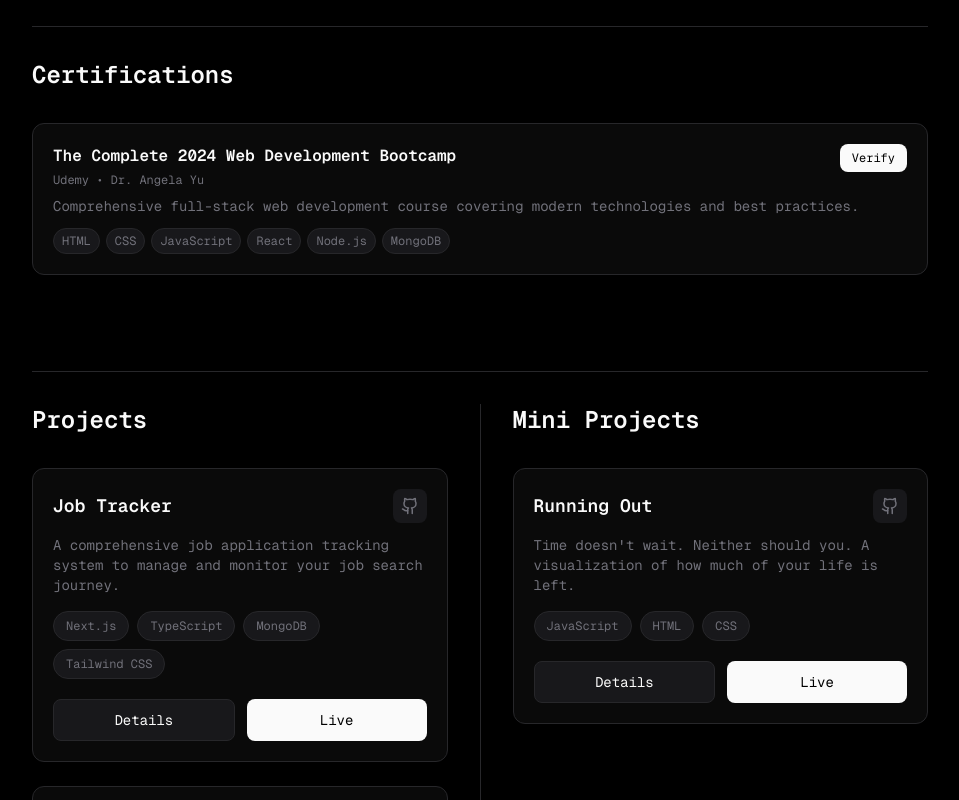
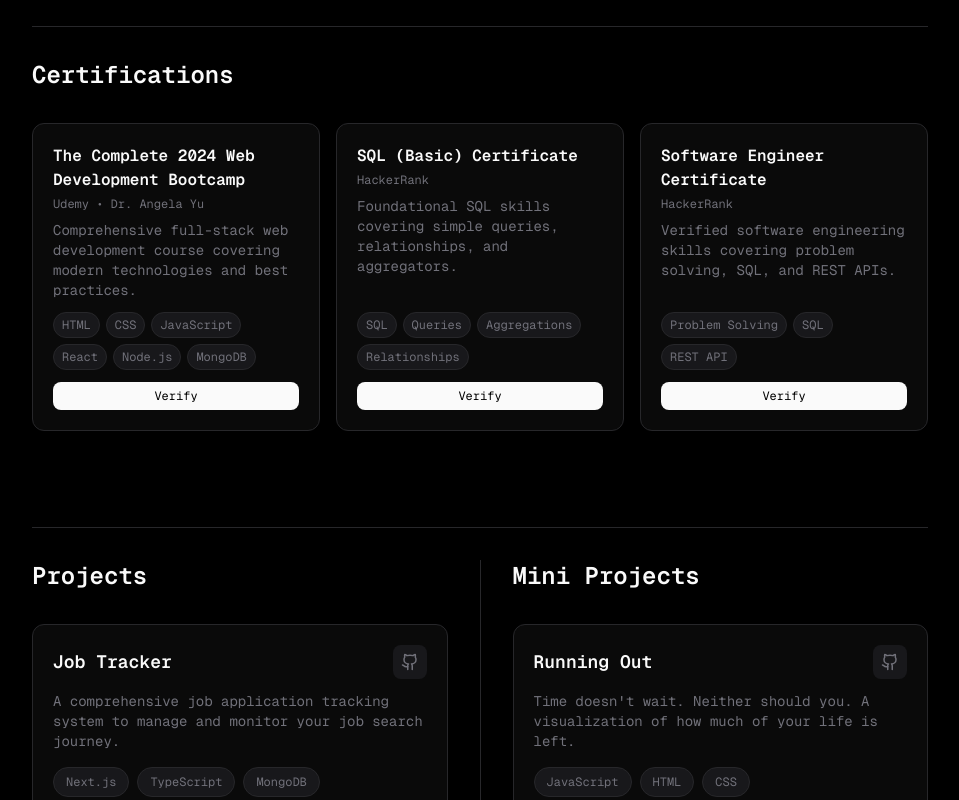
Before and after one commit to pavandeshpande12/My-portfolio, a Next.js app: page / in a window 1280 px wide. Shown: the part 940-1740 px from the top of the page, without its empty margins (160-1119 px from the left). Built offline with nearby package versions, Linux system fonts and the light colour scheme; no server answers.

Commit message:
Add HackerRank certifications and update layout to grid

```diff
--- a/src/components/Certifications.tsx
+++ b/src/components/Certifications.tsx
@@ -11,6 +11,20 @@ const certifications = [
     issuer: "Udemy • Dr. Angela Yu",
     skills: ["HTML", "CSS", "JavaScript", "React", "Node.js", "MongoDB"],
     link: "/certificates/web-development-bootcamp.pdf",
+  },
+  {
+    title: "SQL (Basic) Certificate",
+    description: "Foundational SQL skills covering simple queries, relationships, and aggregators.",
+    issuer: "HackerRank",
+    skills: ["SQL", "Queries", "Aggregations", "Relationships"],
+    link: "https://www.hackerrank.com/certificates/2b15268d516a",
+  },
+  {
+    title: "Software Engineer Certificate",
+    description: "Verified software engineering skills covering problem solving, SQL, and REST APIs.",
+    issuer: "HackerRank",
+    skills: ["Problem Solving", "SQL", "REST API"],
+    link: "https://www.hackerrank.com/certificates/acbd279862ac",
   },
 ];
 
@@ -34,39 +48,26 @@ export default function Certifications() {
             Certifications
           </h2>
 
-          <div className="space-y-3 sm:space-y-4">
+          <div className="grid grid-cols-1 sm:grid-cols-2 lg:grid-cols-3 gap-3 sm:gap-4">
             {certifications.map((cert) => (
               <div
                 key={cert.title}
-                className="group rounded-xl border border-border bg-card transition-all hover:border-muted-foreground/50 p-3 sm:p-4 md:p-5"
+                className="group flex flex-col rounded-xl border border-border bg-card transition-all hover:border-muted-foreground/50 p-3 sm:p-4 md:p-5"
               >
-                {/* Top Row: Title & Button */}
-                <div className="flex items-start justify-between gap-2 sm:gap-4 mb-2">
-                  <div>
-                    <h3 className="text-sm sm:text-base font-semibold text-foreground">
-                      {cert.title}
-                    </h3>
-                    <p className="text-muted-foreground text-xs mt-0.5 sm:mt-1">
-                      {cert.issuer}
-                    </p>
-                  </div>
-                  <a
-                    href={cert.link}
-                    target="_blank"
-                    rel="noopener noreferrer"
-                    className="shrink-0 text-xs px-2 sm:px-3 py-1 sm:py-1.5 bg-foreground text-background rounded-lg hover:opacity-90 transition-opacity"
-                  >
-                    Verify
-                  </a>
+                <div className="mb-2">
+                  <h3 className="text-sm sm:text-base font-semibold text-foreground leading-snug">
+                    {cert.title}
+                  </h3>
+                  <p className="text-muted-foreground text-xs mt-0.5 sm:mt-1">
+                    {cert.issuer}
+                  </p>
                 </div>
 
-                {/* Description */}
-                <p className="text-muted-foreground text-xs sm:text-sm mb-2 sm:mb-3">
+                <p className="text-muted-foreground text-xs sm:text-sm mb-3 flex-grow">
                   {cert.description}
                 </p>
 
-                {/* Skills */}
-                <div className="flex flex-wrap gap-1 sm:gap-1.5">
+                <div className="flex flex-wrap gap-1 sm:gap-1.5 mb-3">
                   {cert.skills.map((skill) => (
                     <span
                       key={skill}
@@ -76,6 +77,15 @@ export default function Certifications() {
                     </span>
                   ))}
                 </div>
+
+                <a
+                  href={cert.link}
+                  target="_blank"
+                  rel="noopener noreferrer"
+                  className="inline-flex items-center justify-center text-xs px-3 py-1.5 bg-foreground text-background rounded-lg hover:opacity-90 transition-opacity w-full"
+                >
+                  Verify
+                </a>
               </div>
             ))}
           </div>
```
